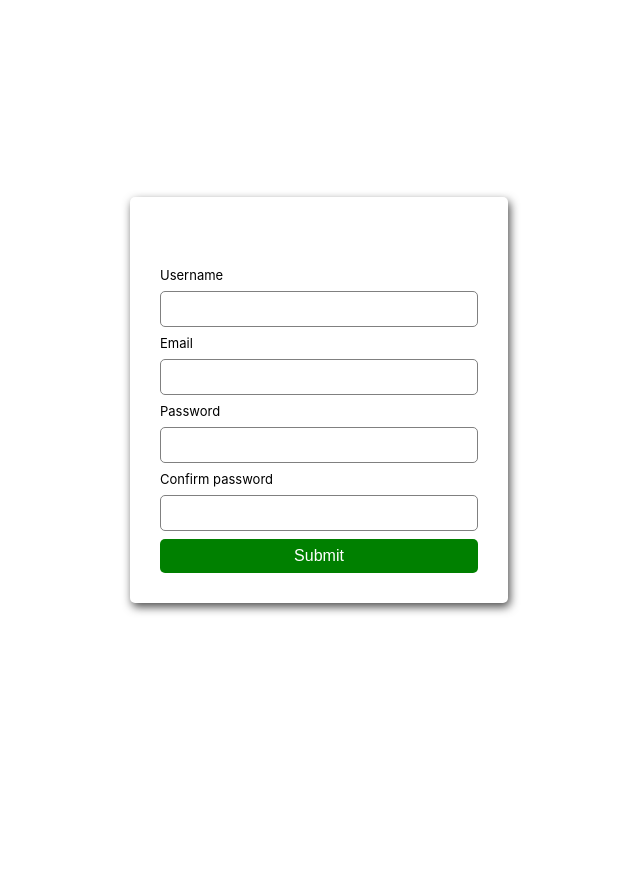
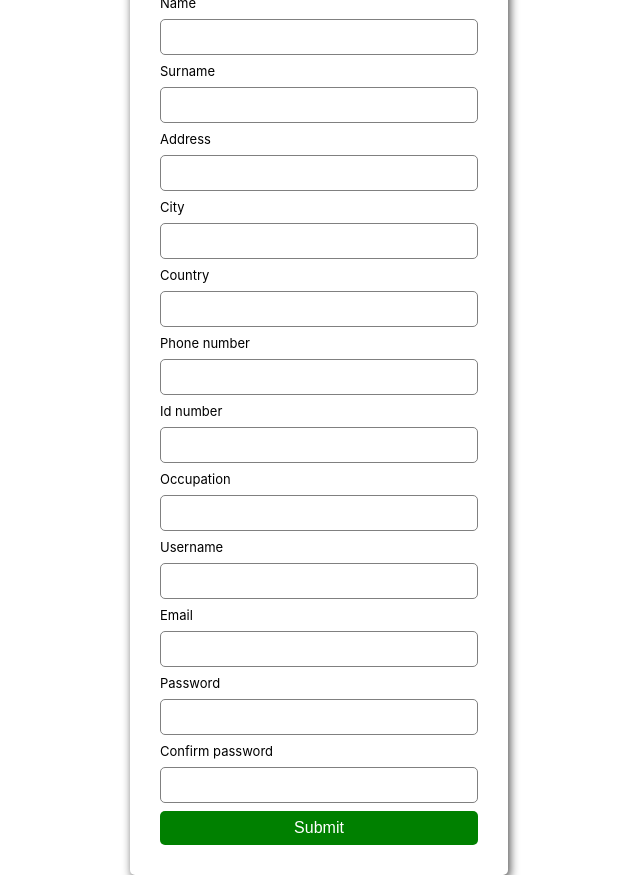
Before and after one commit to cikii555/project-bloodbank-frontend, a React (Create React App) app: page /registration in a window 1280 px wide. Shown: the whole page, without its empty margins (321-961 px from the left). Before the commit the page ends 800 px from the top, so only its background shows below. Built offline with nearby package versions, Linux system fonts and the light colour scheme.

Commit message:
added new fields  for user registration

```diff
--- a/src/Registration.jsx
+++ b/src/Registration.jsx
@@ -6,6 +6,15 @@ function Registration() {
   const [pass1, setPass1] = useState("");
   const [pass2, setPass2] = useState("");
   const [error, setError] = useState("");
+  const [name, setName] = useState("");
+  const [surname, setSurname] = useState("");
+  const [address, setAddress] = useState("");
+  const [city, setCity] = useState("");
+  const [country, setCountry] = useState("");
+  const [phoneNumber, setPhoneNumber] = useState("");
+  const [idNumber, setIdNumber] = useState("");
+  const [occupation, setOccupation] = useState("");
+
   const [msg, setMsg] = useState("");
   useEffect(() => {
     setTimeout(function () {
@@ -43,6 +52,63 @@ function Registration() {
         } else if (e.target.value !== pass1) {
           setError("Confirm password doesnt match");
         }
+        break;
+      case "name":
+        setError("");
+        setName(e.target.value);
+        if (e.target.value === "") {
+          setError("Name has been left blank");
+        }
+        break;
+      case "surname":
+        setError("");
+        setSurname(e.target.value);
+        if (e.target.value === "") {
+          setError("Surname  has been left blank");
+        }
+        break;
+      case "address":
+        setError("");
+        setAddress(e.target.value);
+        if (e.target.value === "") {
+          setError("Address has been left blank");
+        }
+        break;
+      case "city":
+        setError("");
+        setCity(e.target.value);
+        if (e.target.value === "") {
+          setError("City has been left blank");
+        }
+        break;
+      case "country":
+        setError("");
+        setCountry(e.target.value);
+        if (e.target.value === "") {
+          setError("Country has been left blank");
+        }
+        break;
+      case "phoneNumber":
+        setError("");
+        setPhoneNumber(e.target.value);
+        if (e.target.value === "") {
+          setError("Phone number has been left blank");
+        }
+        break;
+      case "idNumber":
+        setError("");
+        setIdNumber(e.target.value);
+        if (e.target.value === "") {
+          setError("Id number has been left blank");
+        }
+        break;
+      case "occupation":
+        setError("");
+        setOccupation(e.target.value);
+        if (e.target.value === "") {
+          setError("Occupation has been left blank");
+        }
+
         break;
       default:
     }
@@ -104,7 +170,16 @@ function Registration() {
         user: user,
         email: email,
         pass: pass2,
+        name: name,
+        surname: surname,
+        address: address,
+        city: city,
+        country: country,
+        occupation: occupation,
+        idNumber: idNumber,
+        phoneNumber: phoneNumber,
       };
+      console.log(Data);
       fetch(url, {
         method: "POST",
         headers: headers,
@@ -142,6 +217,62 @@ function Registration() {
             <span className="error">{error}</span>
           )}
         </p>
+        <label>Name</label>
+        <input
+          type="text"
+          name="name"
+          value={name}
+          onChange={(e) => handleInputChange(e, "name")}
+        ></input>
+        <label>Surname</label>
+        <input
+          type="text"
+          name="surname"
+          value={surname}
+          onChange={(e) => handleInputChange(e, "surname")}
+        ></input>
+        <label>Address</label>
+        <input
+          type="text"
+          name="address"
+          value={address}
+          onChange={(e) => handleInputChange(e, "address")}
+        ></input>
+        <label>City</label>
+        <input
+          type="text"
+          name="city"
+          value={city}
+          onChange={(e) => handleInputChange(e, "city")}
+        ></input>
+        <label>Country</label>
+        <input
+          type="text"
+          name="country"
+          value={country}
+          onChange={(e) => handleInputChange(e, "country")}
+        ></input>
+        <label>Phone number</label>
+        <input
+          type="text"
+          name="phoneNumber"
+          value={phoneNumber}
+          onChange={(e) => handleInputChange(e, "phoneNumber")}
+        ></input>
+        <label>Id number </label>
+        <input
+          type="text"
+          name="idNumber"
+          value={idNumber}
+          onChange={(e) => handleInputChange(e, "idNumber")}
+        ></input>
+        <label>Occupation</label>
+        <input
+          type="text"
+          name="occupation"
+          value={occupation}
+          onChange={(e) => handleInputChange(e, "occupation")}
+        ></input>
         <label>Username</label>
         <input
           type="text"
--- /dev/null
+++ b/src/UserProfile.jsx
@@ -0,0 +1,4 @@
+function UserProfile() {
+  return <div></div>;
+}
+export default UserProfile;
```
